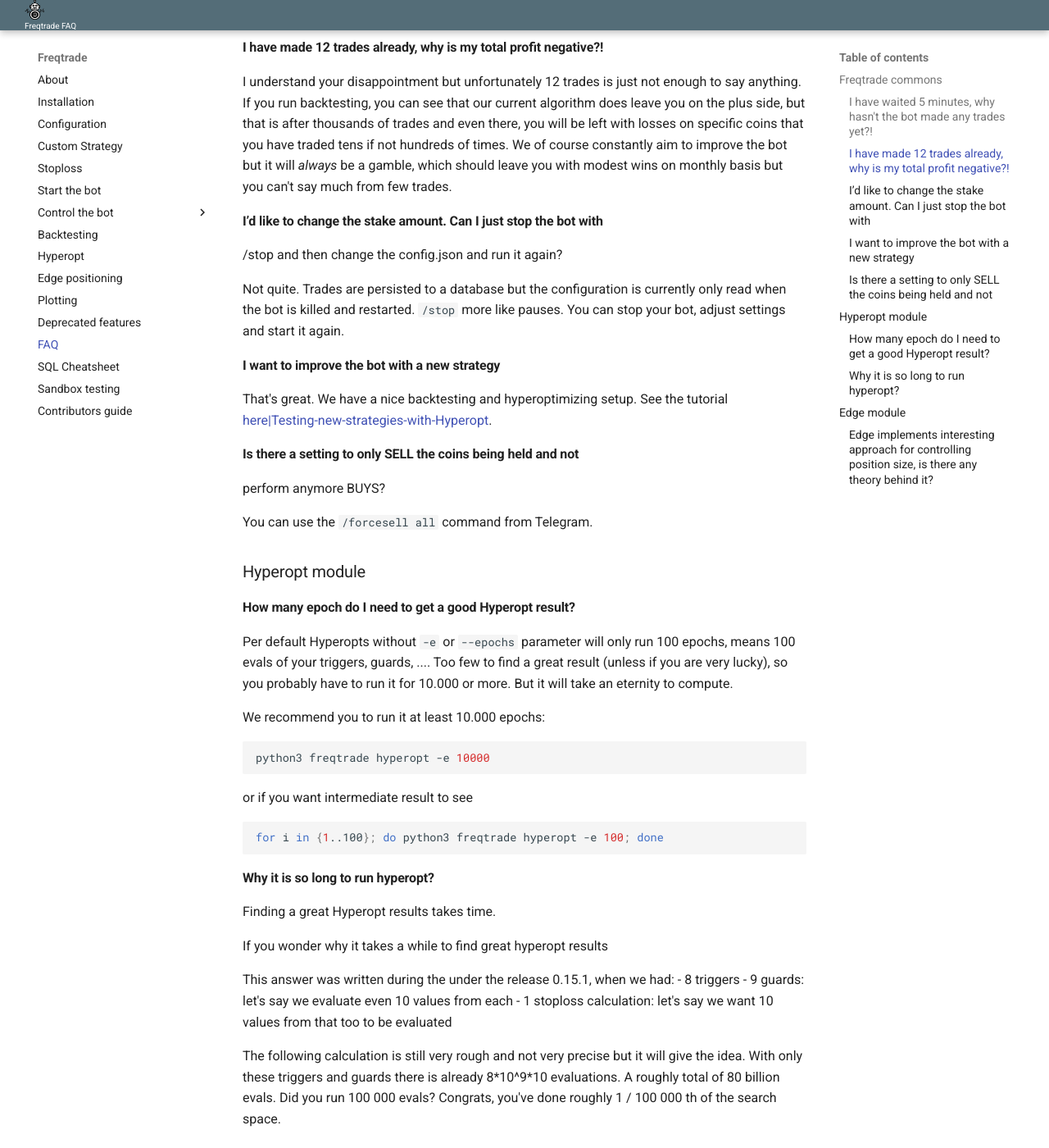
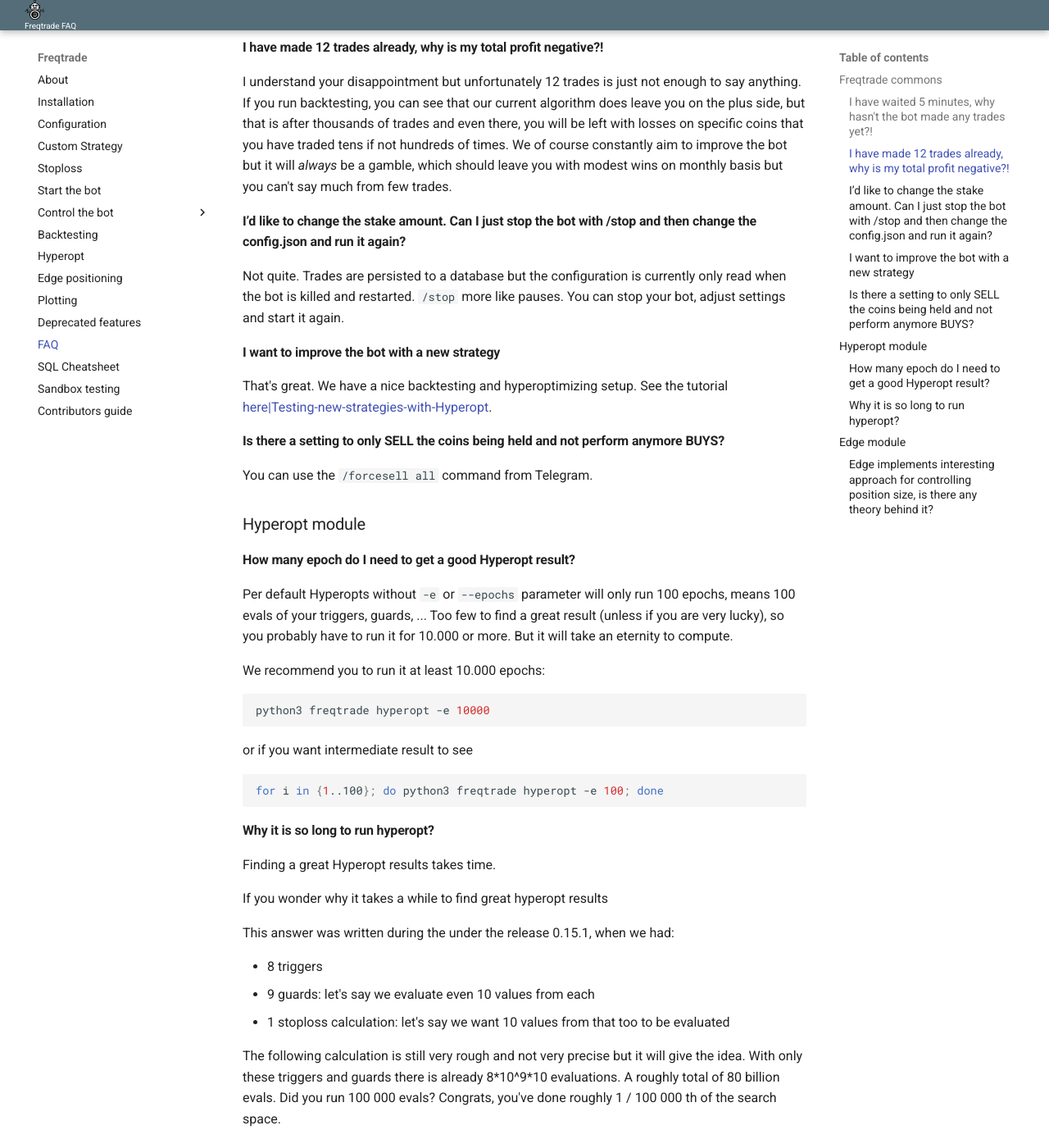
Before and after one commit to jacksonmori755/Crypto-trading-bot, an MkDocs documentation site: the page built from docs/faq.md, in a window 1280 px wide and 1400 px high, scrolled down 278 px. Shown: the whole window at 82% size. Built offline with MkDocs 1.6.1 and Material for MkDocs 9.7.7, drawn with Linux system fonts in a browser that asks for light colours; some of the changed text lies outside the part shown.

Commit message:
wrong rendering at freqtrade.io fixed; other cosmetics in docs/
* Titles render wrong both in the docs dir and at freqtrade.io
* Last list of links renders wring at freqtrade.io

```diff
--- a/docs/configuration.md
+++ b/docs/configuration.md
@@ -70,8 +70,8 @@ Mandatory Parameters are marked as **Required**.
 | `strategy` | DefaultStrategy | Defines Strategy class to use.
 | `strategy_path` | null | Adds an additional strategy lookup path (must be a folder).
 | `internals.process_throttle_secs` | 5 | **Required.** Set the process throttle. Value in second.
+| `internals.sd_notify` | false | Enables use of the sd_notify protocol to tell systemd service manager about changes in the bot state and issue keep-alive pings. See [here](installation.md#7-optional-configure-freqtrade-as-a-systemd-service) for more details.
 | `logfile` | | Specify Logfile. Uses a rolling strategy of 10 files, with 1Mb per file.
-| `internals.sd_notify` | false | Enables use of the sd_notify protocol to tell systemd service manager about changes in the bot state and issue keep-alive pings. See [here](installation.md#7-optional-configure-freqtrade-as-a-systemd-service) for more details.
 
 ### Parameters in the strategy
 
--- a/docs/faq.md
+++ b/docs/faq.md
@@ -19,8 +19,7 @@ of course constantly aim to improve the bot but it will _always_ be a
 gamble, which should leave you with modest wins on monthly basis but
 you can't say much from few trades.
 
-#### I’d like to change the stake amount. Can I just stop the bot with
-/stop and then change the config.json and run it again?
+#### I’d like to change the stake amount. Can I just stop the bot with /stop and then change the config.json and run it again?
 
 Not quite. Trades are persisted to a database but the configuration is
 currently only read when the bot is killed and restarted. `/stop` more
@@ -31,16 +30,16 @@ like pauses. You can stop your bot, adjust settings and start it again.
 That's great. We have a nice backtesting and hyperoptimizing setup. See
 the tutorial [here|Testing-new-strategies-with-Hyperopt](bot-usage.md#hyperopt-commands).
 
-#### Is there a setting to only SELL the coins being held and not
-perform anymore BUYS?
+#### Is there a setting to only SELL the coins being held and not perform anymore BUYS?
 
 You can use the `/forcesell all` command from Telegram.
 
 ### Hyperopt module
 
 #### How many epoch do I need to get a good Hyperopt result?
+
 Per default Hyperopts without `-e` or `--epochs` parameter will only
-run 100 epochs, means 100 evals of your triggers, guards, .... Too few
+run 100 epochs, means 100 evals of your triggers, guards, ... Too few
 to find a great result (unless if you are very lucky), so you probably
 have to run it for 10.000 or more. But it will take an eternity to
 compute.
@@ -64,10 +63,10 @@ Finding a great Hyperopt results takes time.
 If you wonder why it takes a while to find great hyperopt results
 
 This answer was written during the under the release 0.15.1, when we had:
+
 - 8 triggers
 - 9 guards: let's say we evaluate even 10 values from each
-- 1 stoploss calculation: let's say we want 10 values from that too to
-be evaluated
+- 1 stoploss calculation: let's say we want 10 values from that too to be evaluated
 
 The following calculation is still very rough and not very precise
 but it will give the idea. With only these triggers and guards there is
@@ -82,9 +81,9 @@ of the search space.
 The Edge module is mostly a result of brainstorming of [@mishaker](https://github.com/mishaker) and [@creslinux](https://github.com/creslinux) freqtrade team members.
 
 You can find further info on expectancy, winrate, risk management and position size in the following sources:
-* https://www.tradeciety.com/ultimate-math-guide-for-traders/
-* http://www.vantharp.com/tharp-concepts/expectancy.asp
-* https://samuraitradingacademy.com/trading-expectancy/
-* https://www.learningmarkets.com/determining-expectancy-in-your-trading/
-* http://www.lonestocktrader.com/make-money-trading-positive-expectancy/
-* https://www.babypips.com/trading/trade-expectancy-matter
+- https://www.tradeciety.com/ultimate-math-guide-for-traders/
+- http://www.vantharp.com/tharp-concepts/expectancy.asp
+- https://samuraitradingacademy.com/trading-expectancy/
+- https://www.learningmarkets.com/determining-expectancy-in-your-trading/
+- http://www.lonestocktrader.com/make-money-trading-positive-expectancy/
+- https://www.babypips.com/trading/trade-expectancy-matter
```
